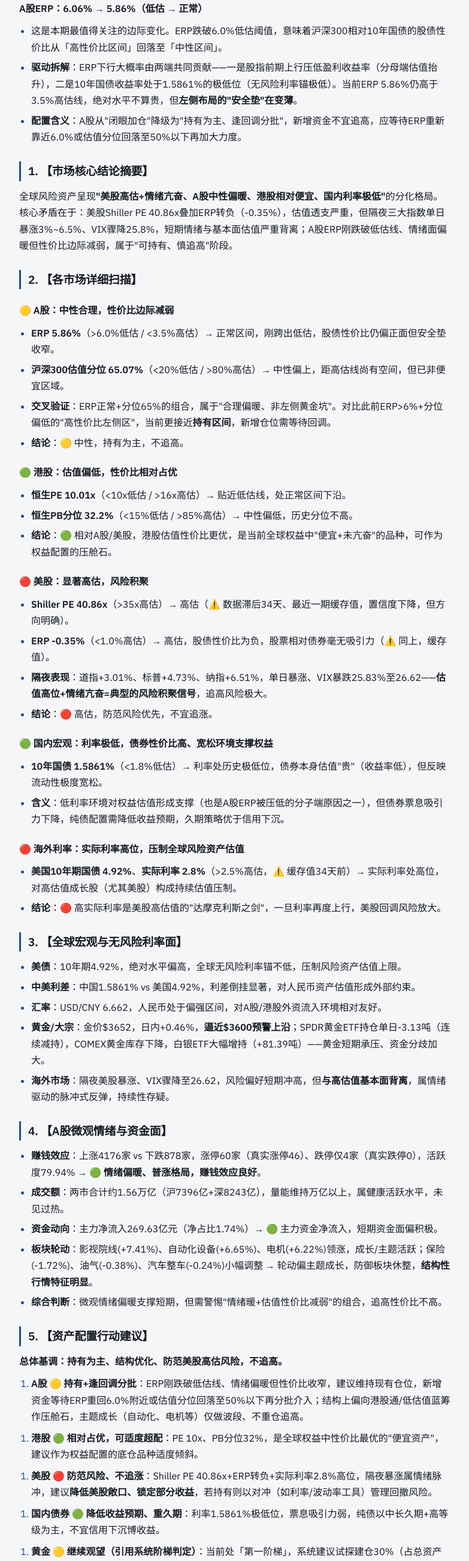
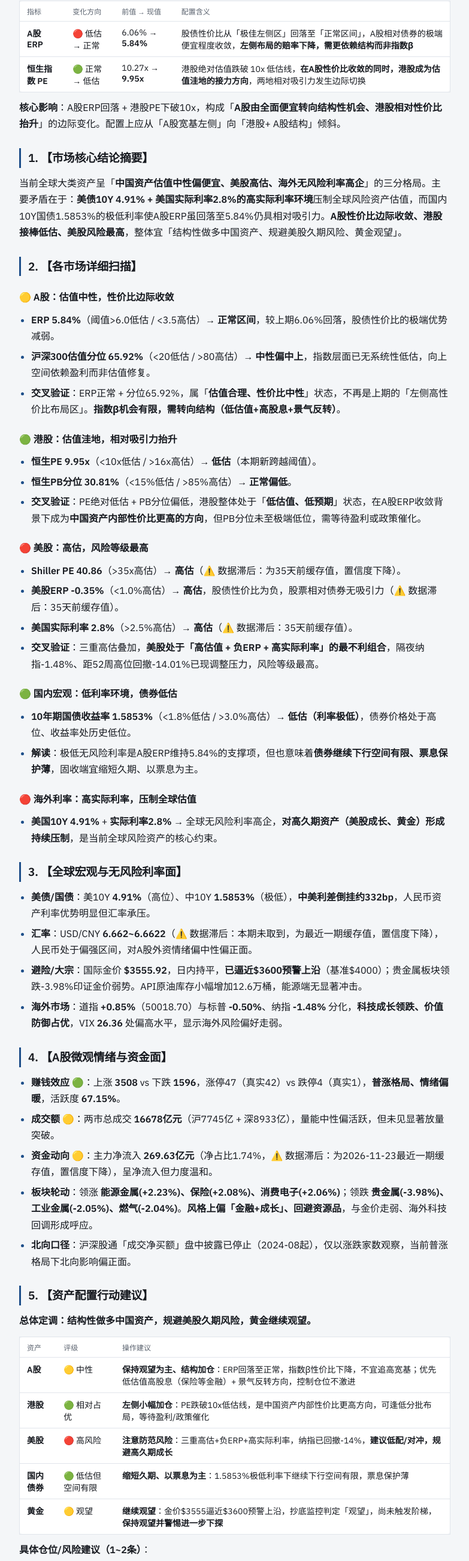
Before and after one commit to chakeo/steady-growth-reports, a plain HTML site: page index.html in a window 1280 px wide. Shown: the part 187-2789 px from the top of the page at 60% size, without its empty margins (248-1031 px from the left). Drawn offline with Linux system fonts and the light colour scheme.

Commit message:
更新核心指标报告 2026-11-25

```diff
--- a/index.html
+++ b/index.html
@@ -48,46 +48,44 @@
 <header>
 <p class="eyebrow">理财智能体 · 每日宏观与配置报告</p>
 <h1>每日宏观与配置报告</h1>
-<p class="meta">数据截至：2026-11-24</p>
+<p class="meta">数据截至：2026-11-25</p>
 </header>
-<h2>0. 【重大变化提醒】🟡</h2>
-<p><strong>A股ERP：6.06% → 5.86%（低估 → 正常）</strong></p>
-<ul><li>这是本期最值得关注的边际变化。ERP跌破6.0%低估阈值，意味着沪深300相对10年国债的股债性价比从「高性价比区间」回落至「中性区间」。</li><li><strong>驱动拆解</strong>：ERP下行大概率由两端共同贡献——一是股指前期上行压低盈利收益率（分母端估值抬升），二是10年国债收益率处于1.5861%的极低位（无风险利率锚极低）。当前ERP 5.86%仍高于3.5%高估线，绝对水平不算贵，但<strong>左侧布局的"安全垫"在变薄</strong>。</li><li><strong>配置含义</strong>：A股从"闭眼加仓"降级为"持有为主、逢回调分批"，新增资金不宜追高，应等待ERP重新靠近6.0%或估值分位回落至50%以下再加大力度。</li></ul>
+<h2>0. 【重大变化提醒】⚠️ 两项核心指标跨越阈值</h2>
+<div class="table-wrap"><table><thead><tr><th>指标</th><th>变化方向</th><th>前值 → 现值</th><th>配置含义</th></tr></thead><tbody><tr><td><strong>A股 ERP</strong></td><td>🔴 低估 → 正常</td><td>6.06% → <strong>5.84%</strong></td><td>股债性价比从「极佳左侧区」回落至「正常区间」，A股相对债券的极端便宜程度收敛，<strong>左侧布局的赔率下降，需更依赖结构而非指数β</strong></td></tr><tr><td><strong>恒生指数 PE</strong></td><td>🟢 正常 → 低估</td><td>10.27x → <strong>9.95x</strong></td><td>港股绝对估值跌破 10x 低估线，<strong>在A股性价比收敛的同时，港股成为估值洼地的接力方向</strong>，两地相对吸引力发生边际切换</td></tr></tbody></table></div>
+<p><strong>核心影响</strong>：A股ERP回落 + 港股PE下破10x，构成「<strong>A股由全面便宜转向结构性机会、港股相对性价比抬升</strong>」的边际变化。配置上应从「A股宽基左侧」向「港股+ A股结构」倾斜。</p>
 <h2>1. 【市场核心结论摘要】</h2>
-<p>全球风险资产呈现<strong>"美股高估+情绪亢奋、A股中性偏暖、港股相对便宜、国内利率极低"</strong>的分化格局。核心矛盾在于：美股Shiller PE 40.86x叠加ERP转负（-0.35%），估值透支严重，但隔夜三大指数单日暴涨3%~6.5%、VIX骤降25.8%，短期情绪与基本面估值严重背离；A股ERP刚跌破低估线、情绪面偏暖但性价比边际减弱，属于"可持有、慎追高"阶段。</p>
+<p>当前全球大类资产呈「<strong>中国资产估值中性偏便宜、美股高估、海外无风险利率高企</strong>」的三分格局。主要矛盾在于：<strong>美债10Y 4.91% + 美国实际利率2.8%的高实际利率环境</strong>压制全球风险资产估值，而国内10Y国债1.5853%的极低利率使A股ERP虽回落至5.84%仍具相对吸引力。<strong>A股性价比边际收敛、港股接棒低估、美股风险最高</strong>，整体宜「结构性做多中国资产、规避美股久期风险、黄金观望」。</p>
 <h2>2. 【各市场详细扫描】</h2>
-<h3>🟡 A股：中性合理，性价比边际减弱</h3>
-<ul><li><strong>ERP 5.86%</strong>（&gt;6.0%低估 / &lt;3.5%高估）→ 正常区间，刚跨出低估，股债性价比仍偏正面但安全垫收窄。</li><li><strong>沪深300估值分位 65.07%</strong>（&lt;20%低估 / &gt;80%高估）→ 中性偏上，距高估线尚有空间，但已非便宜区域。</li><li><strong>交叉验证</strong>：ERP正常+分位65%的组合，属于"合理偏暖、非左侧黄金坑"。对比此前ERP&gt;6%+分位偏低的"高性价比左侧区"，当前更接近<strong>持有区间</strong>，新增仓位需等待回调。</li><li><strong>结论</strong>：🟡 中性，持有为主，不追高。</li></ul>
-<h3>🟢 港股：估值偏低，性价比相对占优</h3>
-<ul><li><strong>恒生PE 10.01x</strong>（&lt;10x低估 / &gt;16x高估）→ 贴近低估线，处正常区间下沿。</li><li><strong>恒生PB分位 32.2%</strong>（&lt;15%低估 / &gt;85%高估）→ 中性偏低，历史分位不高。</li><li><strong>结论</strong>：🟢 相对A股/美股，港股估值性价比更优，是当前全球权益中"便宜+未亢奋"的品种，可作为权益配置的压舱石。</li></ul>
-<h3>🔴 美股：显著高估，风险积聚</h3>
-<ul><li><strong>Shiller PE 40.86x</strong>（&gt;35x高估）→ 高估（⚠️ 数据滞后34天、最近一期缓存值，置信度下降，但方向明确）。</li><li><strong>ERP -0.35%</strong>（&lt;1.0%高估）→ 高估，股债性价比为负，股票相对债券毫无吸引力（⚠️ 同上，缓存值）。</li><li><strong>隔夜表现</strong>：道指+3.01%、标普+4.73%、纳指+6.51%，单日暴涨、VIX暴跌25.83%至26.62——<strong>估值高位+情绪亢奋=典型的风险积聚信号</strong>，追高风险极大。</li><li><strong>结论</strong>：🔴 高估，防范风险优先，不宜追涨。</li></ul>
-<h3>🟢 国内宏观：利率极低，债券性价比高、宽松环境支撑权益</h3>
-<ul><li><strong>10年国债 1.5861%</strong>（&lt;1.8%低估）→ 利率处历史极低位，债券本身估值"贵"（收益率低），但反映流动性极度宽松。</li><li><strong>含义</strong>：低利率环境对权益估值形成支撑（也是A股ERP被压低的分子端原因之一），但债券票息吸引力下降，纯债配置需降低收益预期，久期策略优于信用下沉。</li></ul>
-<h3>🔴 海外利率：实际利率高位，压制全球风险资产估值</h3>
-<ul><li><strong>美国10年期国债 4.92%</strong>、<strong>实际利率 2.8%</strong>（&gt;2.5%高估，⚠️ 缓存值34天前）→ 实际利率处高位，对高估值成长股（尤其美股）构成持续估值压制。</li><li><strong>结论</strong>：🔴 高实际利率是美股高估值的"达摩克利斯之剑"，一旦利率再度上行，美股回调风险放大。</li></ul>
+<h3>🟡 A股：估值中性，性价比边际收敛</h3>
+<ul><li><strong>ERP 5.84%</strong>（阈值&gt;6.0低估 / &lt;3.5高估）→ <strong>正常区间</strong>，较上期6.06%回落，股债性价比的极端优势减弱。</li><li><strong>沪深300估值分位 65.92%</strong>（&lt;20低估 / &gt;80高估）→ <strong>中性偏中上</strong>，指数层面已无系统性低估，向上空间依赖盈利而非估值修复。</li><li><strong>交叉验证</strong>：ERP正常 + 分位65.92%，属「<strong>估值合理、性价比中性</strong>」状态，不再是上期的「左侧高性价比布局区」。<strong>指数β机会有限，需转向结构（低估值+高股息+景气反转）</strong>。</li></ul>
+<h3>🟢 港股：估值洼地，相对吸引力抬升</h3>
+<ul><li><strong>恒生PE 9.95x</strong>（&lt;10x低估 / &gt;16x高估）→ <strong>低估</strong>（本期新跨越阈值）。</li><li><strong>恒生PB分位 30.81%</strong>（&lt;15%低估 / &gt;85%高估）→ <strong>正常偏低</strong>。</li><li><strong>交叉验证</strong>：PE绝对低估 + PB分位偏低，港股整体处于「<strong>低估值、低预期</strong>」状态，在A股ERP收敛背景下成为<strong>中国资产内部性价比更高的方向</strong>，但PB分位未至极端低位，需等待盈利或政策催化。</li></ul>
+<h3>🔴 美股：高估，风险等级最高</h3>
+<ul><li><strong>Shiller PE 40.86</strong>（&gt;35x高估）→ <strong>高估</strong>（⚠️ 数据滞后：为35天前缓存值，置信度下降）。</li><li><strong>美股ERP -0.35%</strong>（&lt;1.0%高估）→ <strong>高估</strong>，股债性价比为负，股票相对债券无吸引力（⚠️ 数据滞后：35天前缓存值）。</li><li><strong>美国实际利率 2.8%</strong>（&gt;2.5%高估）→ <strong>高估</strong>（⚠️ 数据滞后：35天前缓存值）。</li><li><strong>交叉验证</strong>：三重高估叠加，<strong>美股处于「高估值 + 负ERP + 高实际利率」的最不利组合</strong>，隔夜纳指-1.48%、距52周高位回撤-14.01%已现调整压力，风险等级最高。</li></ul>
+<h3>🟢 国内宏观：低利率环境，债券低估</h3>
+<ul><li><strong>10年期国债收益率 1.5853%</strong>（&lt;1.8%低估 / &gt;3.0%高估）→ <strong>低估（利率极低）</strong>，债券价格处于高位、收益率处历史低位。</li><li><strong>解读</strong>：极低无风险利率是A股ERP维持5.84%的支撑项，但也意味着<strong>债券继续下行空间有限、票息保护薄</strong>，固收端宜缩短久期、以票息为主。</li></ul>
+<h3>🔴 海外利率：高实际利率，压制全球估值</h3>
+<ul><li><strong>美国10Y 4.91%</strong> + <strong>实际利率2.8%</strong> → 全球无风险利率高企，<strong>对高久期资产（美股成长、黄金）形成持续压制</strong>，是当前全球风险资产的核心约束。</li></ul>
 <h2>3. 【全球宏观与无风险利率面】</h2>
-<ul><li><strong>美债</strong>：10年期4.92%，绝对水平偏高，全球无风险利率锚不低，压制风险资产估值上限。</li><li><strong>中美利差</strong>：中国1.5861% vs 美国4.92%，利差倒挂显著，对人民币资产估值形成外部约束。</li><li><strong>汇率</strong>：USD/CNY 6.662，人民币处于偏强区间，对A股/港股外资流入环境相对友好。</li><li><strong>黄金/大宗</strong>：金价$3652，日内+0.46%，<strong>逼近$3600预警上沿</strong>；SPDR黄金ETF持仓单日-3.13吨（连续减持），COMEX黄金库存下降，白银ETF大幅增持（+81.39吨）——黄金短期承压、资金分歧加大。</li><li><strong>海外市场</strong>：隔夜美股暴涨、VIX骤降至26.62，风险偏好短期冲高，但<strong>与高估值基本面背离</strong>，属情绪驱动的脉冲式反弹，持续性存疑。</li></ul>
+<ul><li><strong>美债/国债</strong>：美10Y <strong>4.91%</strong>（高位）、中10Y <strong>1.5853%</strong>（极低），<strong>中美利差倒挂约332bp</strong>，人民币资产利率优势明显但汇率承压。</li><li><strong>汇率</strong>：USD/CNY <strong>6.662~6.6622</strong>（⚠️ 数据滞后：本期未取到，为最近一期缓存值，置信度下降），人民币处于偏强区间，对A股外资情绪偏中性偏正面。</li><li><strong>避险/大宗</strong>：国际金价 <strong>$3555.92</strong>，日内持平，<strong>已逼近$3600预警上沿</strong>（基准$4000）；贵金属板块领跌-3.98%印证金价弱势。API原油库存小幅增加12.6万桶，能源端无显著冲击。</li><li><strong>海外市场</strong>：道指 <strong>+0.85%</strong>（50018.70）与标普 <strong>-0.50%</strong>、纳指 <strong>-1.48%</strong> 分化，<strong>科技成长领跌、价值防御占优</strong>，VIX <strong>26.36</strong> 处偏高水平，显示海外风险偏好走弱。</li></ul>
 <h2>4. 【A股微观情绪与资金面】</h2>
-<ul><li><strong>赚钱效应</strong>：上涨4176家 vs 下跌878家，涨停60家（真实涨停46）、跌停仅4家（真实跌停0），活跃度79.94% → 🟢 <strong>情绪偏暖、普涨格局，赚钱效应良好</strong>。</li><li><strong>成交额</strong>：两市合计约1.56万亿（沪7396亿+深8243亿），量能维持万亿以上，属健康活跃水平，未见过热。</li><li><strong>资金动向</strong>：主力净流入269.63亿元（净占比1.74%）→ 🟢 主力资金净流入，短期资金面偏积极。</li><li><strong>板块轮动</strong>：影视院线(+7.41%)、自动化设备(+6.65%)、电机(+6.22%)领涨，成长/主题活跃；保险(-1.72%)、油气(-0.38%)、汽车整车(-0.24%)小幅调整 → 轮动偏主题成长，防御板块休整，<strong>结构性行情特征明显</strong>。</li><li><strong>综合判断</strong>：微观情绪偏暖支撑短期，但需警惕"情绪暖+估值性价比减弱"的组合，追高性价比不高。</li></ul>
+<ul><li><strong>赚钱效应 🟢</strong>：上涨 <strong>3508</strong> vs 下跌 <strong>1596</strong>，涨停47（真实42）vs 跌停4（真实1），<strong>普涨格局、情绪偏暖</strong>，活跃度 <strong>67.15%</strong>。</li><li><strong>成交额 🟡</strong>：两市总成交 <strong>16678亿元</strong>（沪7745亿 + 深8933亿），量能中性偏活跃，但未见显著放量突破。</li><li><strong>资金动向 🟡</strong>：主力净流入 <strong>269.63亿元</strong>（净占比1.74%，⚠️ 数据滞后：为2026-11-23最近一期缓存值，置信度下降），呈净流入但力度温和。</li><li><strong>板块轮动</strong>：领涨 <strong>能源金属(+2.23%)、保险(+2.08%)、消费电子(+2.06%)</strong>；领跌 <strong>贵金属(-3.98%)、工业金属(-2.05%)、燃气(-2.04%)</strong>。<strong>风格上偏「金融+成长」、回避资源品</strong>，与金价走弱、海外科技回调形成呼应。</li><li><strong>北向口径</strong>：沪深股通「成交净买额」盘中披露已停止（2024-08起），仅以涨跌家数观察，当前普涨格局下北向影响偏正面。</li></ul>
 <h2>5. 【资产配置行动建议】</h2>
-<p><strong>总体基调：持有为主、结构优化、防范美股高估风险，不追高。</strong></p>
-<ol><li><strong>A股 🟡 持有+逢回调分批</strong>：ERP刚跌破低估线、情绪偏暖但性价比收窄，建议维持现有仓位，新增资金等待ERP重回6.0%附近或估值分位回落至50%以下再分批介入；结构上偏向港股通/低估值蓝筹作压舱石，主题成长（自动化、电机等）仅做波段、不重仓追高。</li></ol>
-<ol><li><strong>港股 🟢 相对占优，可适度超配</strong>：PE 10x、PB分位32%，是全球权益中性价比最优的"便宜资产"，建议作为权益配置的底仓品种适度倾斜。</li></ol>
-<ol><li><strong>美股 🔴 防范风险、不追涨</strong>：Shiller PE 40.86x+ERP转负+实际利率2.8%高位，隔夜暴涨属情绪脉冲，建议<strong>降低美股敞口、锁定部分收益</strong>，若持有则以对冲（如利率/波动率工具）管理回撤风险。</li></ol>
-<ol><li><strong>国内债券 🟢 降低收益预期、重久期</strong>：利率1.5861%极低位，票息吸引力弱，纯债以中长久期+高等级为主，不宜信用下沉博收益。</li></ol>
-<ol><li><strong>黄金 🟡 继续观望（引用系统阶梯判定）</strong>：当前处「第一阶梯」，系统建议试探建仓30%（占总资产约3.0%）；但金价$3652逼近$3600预警上沿、SPDR连续减持，<strong>建议按阶梯纪律小仓试探、不重仓抄底</strong>，等待更明确企稳信号再加码。</li></ol>
-<blockquote><p>⚠️ 数据说明：美股Shiller PE、美股ERP、美国实际利率三项为<strong>最近一期缓存值（滞后约34天），置信度下降</strong>，方向判断参考为主；其余指标为最新抓取。</p></blockquote>
+<p><strong>总体定调：结构性做多中国资产，规避美股久期风险，黄金继续观望。</strong></p>
+<div class="table-wrap"><table><thead><tr><th>资产</th><th>评级</th><th>操作建议</th></tr></thead><tbody><tr><td><strong>A股</strong></td><td>🟡 中性</td><td><strong>保持观望为主、结构加仓</strong>：ERP回落至正常，指数β性价比下降，不宜追高宽基；优先低估值高股息（保险等金融）+ 景气反转方向，控制仓位不激进</td></tr><tr><td><strong>港股</strong></td><td>🟢 相对占优</td><td><strong>左侧小幅加仓</strong>：PE跌破10x低估线，是中国资产内部性价比更高方向，可逢低分批布局，等待盈利/政策催化</td></tr><tr><td><strong>美股</strong></td><td>🔴 高风险</td><td><strong>注意防范风险</strong>：三重高估+负ERP+高实际利率，纳指已回撤-14%，<strong>建议低配/对冲，规避高久期成长</strong></td></tr><tr><td><strong>国内债券</strong></td><td>🟢 低估但空间有限</td><td><strong>缩短久期、以票息为主</strong>：1.5853%极低利率下继续下行空间有限，票息保护薄</td></tr><tr><td><strong>黄金</strong></td><td>🟡 观望</td><td><strong>继续观望</strong>：金价$3555逼近$3600预警上沿，抄底监控判定「观望」，尚未触发阶梯，<strong>保持观望并警惕进一步下探</strong></td></tr></tbody></table></div>
+<p><strong>具体仓位/风险建议（1~2条）</strong>：</p>
+<ol><li><strong>中国资产内部再平衡</strong>：将A股宽基的边际仓位向<strong>港股（PE&lt;10x低估）</strong> 倾斜，A股内部由「指数β」转向「低估值+高股息+景气反转」的结构，整体中国权益仓位维持中性、不追高。</li><li><strong>对冲海外久期风险</strong>：美股高估+实际利率2.8%的组合下，<strong>降低美股成长暴露、保留现金或短久期资产</strong>；黄金维持观望不抄底，待金价企稳或触发确定性阶梯信号再行动。</li></ol>
+<hr>
+<p><em>注：美股Shiller PE、美股ERP、美国实际利率、USD/CNY、主力净流入均为最近一期缓存值（数据滞后），相关结论置信度相应下降；黄金抄底监控详细指标表与阶梯表由系统自动附于报告末尾。</em></p>
 <hr>
 <h2>黄金 ETF（518880）抄底监控</h2>
 <h3>一、今日关键指标总览</h3>
-<div class="table-wrap"><table><thead><tr><th>指标</th><th>数值</th><th>状态</th><th>说明</th></tr></thead><tbody><tr><td>国际金价 XAU/USD</td><td>$3655.75</td><td>⚠️ 预警</td><td>日内 +0.56%（基准 $4000；预警逼近/跌破 $3,600/$3,500）</td></tr><tr><td>518880 黄金 ETF</td><td>7.46 元</td><td>正常</td><td>日内 +0.85%，振幅 0.95%（正常 0.5-1.2%）</td></tr><tr><td>纳斯达克指数</td><td>24089.56</td><td>正常</td><td>日内 +6.51%，距 52 周高位回撤 -12.72%</td></tr><tr><td>VIX 恐慌指数</td><td>26.62</td><td>正常</td><td>日内 -25.83%（正常 12.0-18.0；预警冲上 35）</td></tr><tr><td>美元指数</td><td>104.22</td><td>正常</td><td>日内 -0.09%，连续上涨 0 日</td></tr></tbody></table></div>
+<div class="table-wrap"><table><thead><tr><th>指标</th><th>数值</th><th>状态</th><th>说明</th></tr></thead><tbody><tr><td>国际金价 XAU/USD</td><td>$3555.40</td><td>⚠️ 预警</td><td>日内 -0.01%（基准 $4000；预警逼近/跌破 $3,600/$3,500）</td></tr><tr><td>518880 黄金 ETF</td><td>7.25 元</td><td>正常</td><td>日内 -1.95%，振幅 0.61%（正常 0.5-1.2%）</td></tr><tr><td>纳斯达克指数</td><td>23733.54</td><td>正常</td><td>日内 -1.48%，距 52 周高位回撤 -14.01%</td></tr><tr><td>VIX 恐慌指数</td><td>26.36</td><td>正常</td><td>日内 -0.98%（正常 12.0-18.0；预警冲上 35）</td></tr><tr><td>美元指数</td><td>103.87</td><td>正常</td><td>日内 +0.05%，连续上涨 0 日</td></tr></tbody></table></div>
 <blockquote><p>美元指数口径：CNBC .DXY（ICE 美元指数）优先，FRED 广义美元指数（DTWEXBGS）兜底，用于判断美元强弱方向。</p></blockquote>
 <h3>二、风险与异常扫描</h3>
-<ul><li>国际金价 3655.75 已下探逼近 $3,600 区域（预警上沿 $3700）。</li><li>纳指距 52 周高位回撤 -12.72%，回撤加深。</li><li>当前未现极端恐慌，属正常波动区间。</li></ul>
+<ul><li>国际金价 3555.40 已下探逼近 $3,600 区域（预警上沿 $3700）。</li><li>纳指距 52 周高位回撤 -14.01%，回撤加深。</li><li>当前未现极端恐慌，属正常波动区间。</li></ul>
 <h3>三、当前建仓建议</h3>
-<p><strong>结论：触发【第一阶梯】：试探建仓 30%（占总资产 3.0%）。</strong></p>
-<div class="table-wrap"><table><thead><tr><th>阶梯</th><th>触发条件</th><th>状态</th></tr></thead><tbody><tr><td>第一阶梯（试探 30%＝总资产 3.0%）</td><td>国际金价 $3,600–$3,680 ｜ 518880 7.35–7.50 元</td><td>触发</td></tr><tr><td>第二阶梯（恐慌加仓 30%＝3.0%）</td><td>国际金价 $3,400–$3,520 ｜ 518880 6.95–7.15 元</td><td>未触发</td></tr><tr><td>第三阶梯（右侧打满 40%＝4.0%）</td><td>518880 6.80–7.20 元拉长下影大阳线 / 止跌反弹，或央行紧急降息·QE</td><td>未触发</td></tr></tbody></table></div>
-<ul><li>第1阶梯：国际金价 $3655.75 落入 $3,600–$3,680；518880 7.46 元落入 7.35–7.50</li></ul>
-<p>数据截至：金价 2026-11-24；VIX 2026-11-23；美元指数 2026-11-23；纳指 2026-11-23</p>
+<p><strong>结论：尚未触发阶梯，但已出现预警信号（国际金价下挫至 $3555.40），保持观望并警惕。</strong></p>
+<div class="table-wrap"><table><thead><tr><th>阶梯</th><th>触发条件</th><th>状态</th></tr></thead><tbody><tr><td>第一阶梯（试探 30%＝总资产 3.0%）</td><td>国际金价 $3,600–$3,680 ｜ 518880 7.35–7.50 元</td><td>未触发</td></tr><tr><td>第二阶梯（恐慌加仓 30%＝3.0%）</td><td>国际金价 $3,400–$3,520 ｜ 518880 6.95–7.15 元</td><td>未触发</td></tr><tr><td>第三阶梯（右侧打满 40%＝4.0%）</td><td>518880 6.80–7.20 元拉长下影大阳线 / 止跌反弹，或央行紧急降息·QE</td><td>未触发</td></tr></tbody></table></div>
+<p>数据截至：金价 2026-11-25；VIX 2026-11-24；美元指数 2026-11-24；纳指 2026-11-24</p>
 </div>
```
